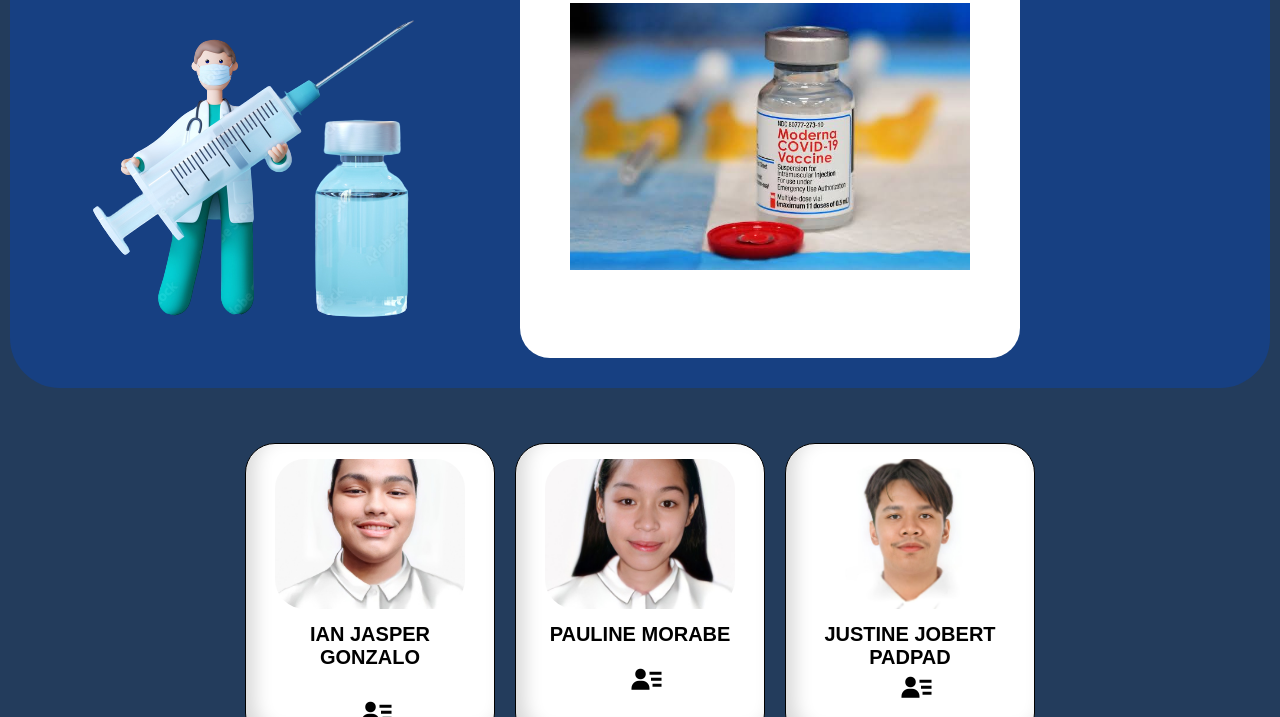
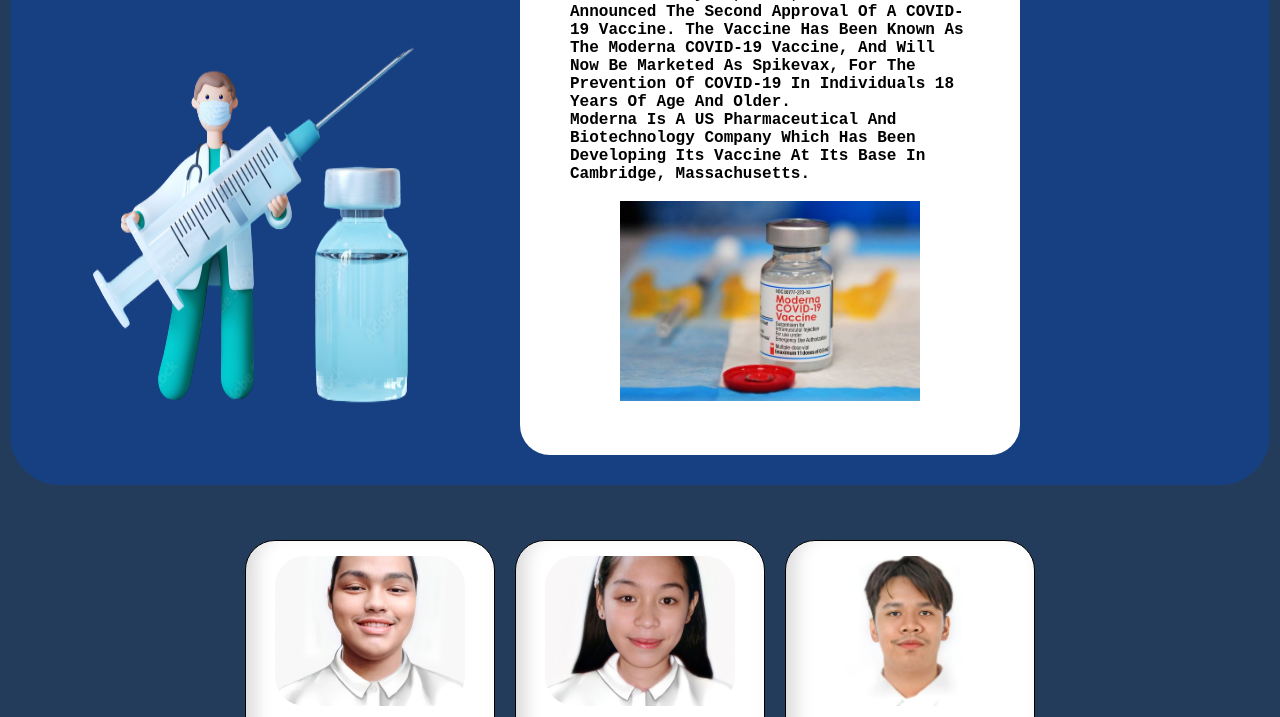
Before and after one commit to imie-web/BSDS-22_VACCINATION, a plain HTML site: page moderna.html in a window 1280 px wide. Shown: the part 142-859 px from the top of the page. Drawn offline with nearby package versions, Linux system fonts and the light colour scheme.

Commit message:
Update moderna.html

```diff
--- a/moderna.html
+++ b/moderna.html
@@ -119,8 +119,12 @@ a{
    <img src="vs7.png" alt="">
     <div class="instruction">
      <h1>Moderna</h1>
+     <h4 style="font-family:'Courier New'">&nbsp;&nbsp;&nbsp;&nbsp;On January 31, 2022, the FDA announced the second approval of a COVID-19 vaccine. The vaccine has been known as the Moderna COVID-19 Vaccine, and will now be marketed as Spikevax, for the prevention of COVID-19 in individuals 18 years of age and older. </h4>
+     <h4 style="font-family:'Courier New'">Moderna is a US pharmaceutical and biotechnology company which has been developing its vaccine at its base in Cambridge, Massachusetts.</h4>
      <br>
-      <img src="moderna.jpg" alt="" width="400px">
+      <center>
+      <img src="moderna.jpg" alt="" width="300px">
+      </center>
     </div>
      <a href="student.html" id="Back">BACK</a>
   </div>
```
